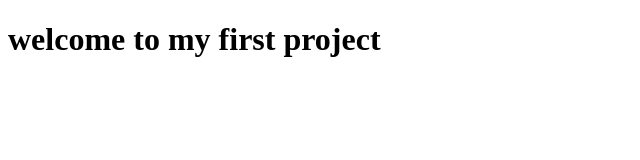
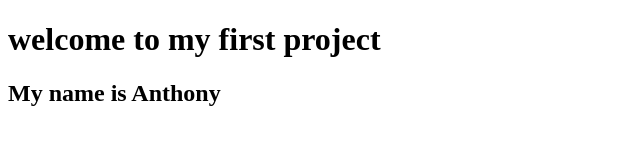
Before and after one commit to AshimyB/First-project, a plain HTML site: page index.html in a window 1280 px wide. Shown: the whole page, without its empty margins (0-640 px from the left). Drawn offline with Linux system fonts and the light colour scheme.

Commit message:
Update index.html

```diff
--- a/index.html
+++ b/index.html
@@ -7,5 +7,6 @@
 </head>
 <body>
     <h1>welcome to my first project</h1>
+    <H2>My name is Anthony</H2>
 </body>
 </html>
```
